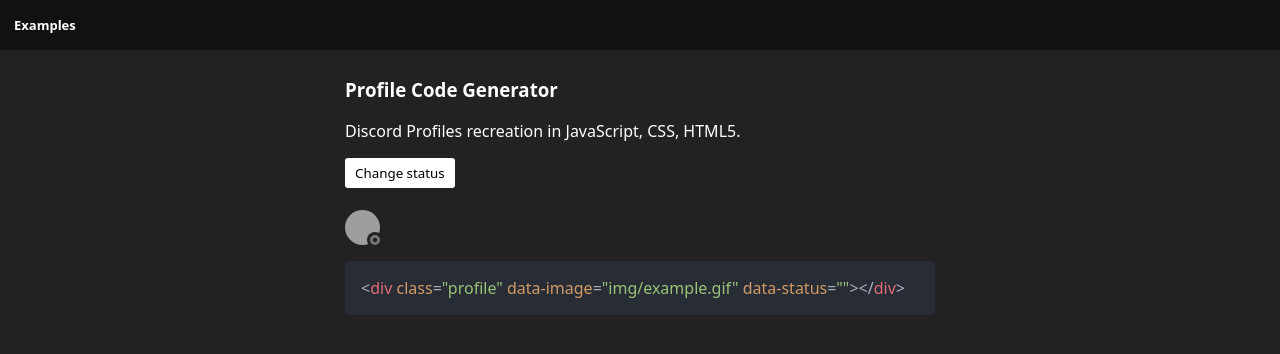
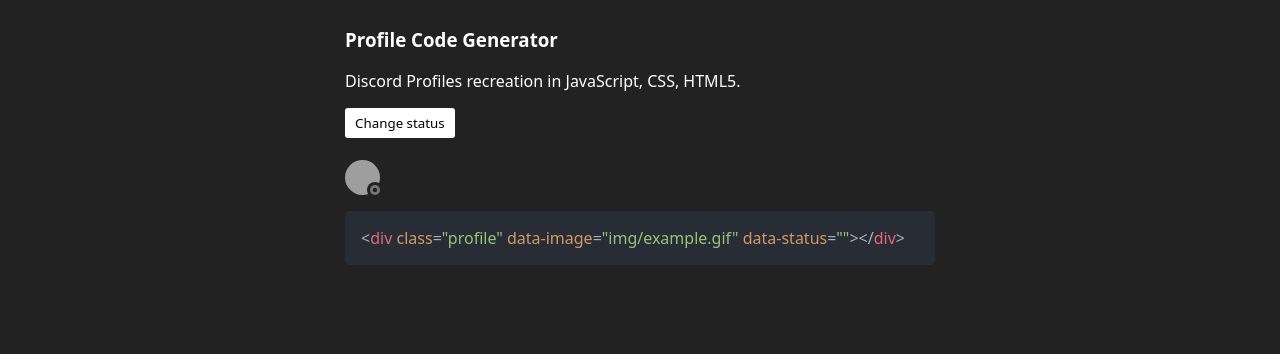
Before and after one commit to nate-games/discord-profiles, a plain HTML site: page index.html in a window 1280 px wide. Drawn offline with nearby package versions, Linux system fonts and the light colour scheme; grey boxes are pictures that could not be loaded.

Commit message:
remove nav

```diff
--- a/css/style.css
+++ b/css/style.css
@@ -6,38 +6,6 @@
   font-family: system-ui, -apple-system;
   background: #222;
   color: #fff;
-}
-
-nav {
-  position: relative;
-  height: 50px;
-  width: 100%;
-  top: 0;
-  left: 0;
-}
-
-nav div {
-  background-color: #111;
-  overflow: hidden;
-  position: fixed;
-  display: flex;
-  align-items: center;
-  justify-content: left;
-  width: 100%;
-  height: 50px;
-  z-index: 1000;
-  top: 0;
-  left: 0;
-}
-
-nav a {
-  color: #fff;
-  text-align: center;
-  padding: 12px 14px;
-  font-weight: 300;
-  text-decoration: none;
-  font-size: 13px;
-  border-radius: 5px;
 }
 
 * {
--- a/index.html
+++ b/index.html
@@ -14,12 +14,6 @@
 </head>
 
 <body>
-  <nav>
-    <div>
-      <a href="/"><span style="font-weight: bold">Examples</span></a>
-    </div>
-  </nav>
-
   <main>
     <div>
       <h3>Profile Code Generator</h3>
```
